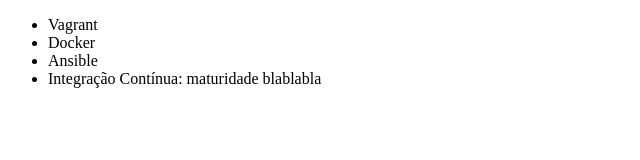
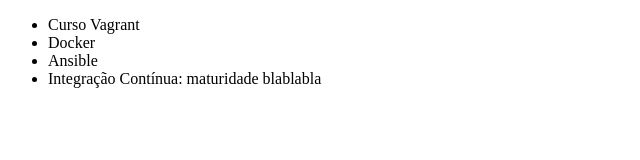
Before and after one commit to Ana-Neuber/alura-git-e-github, a plain HTML site: page index.html in a window 1280 px wide. Shown: the full height of the page, 0-640 px from the left. Drawn offline with Linux system fonts and the light colour scheme.

Commit message:
fix: title

```diff
--- a/index.html
+++ b/index.html
@@ -2,11 +2,11 @@
 <html lang="en">
 <head>
     <meta charset="UTF-8">
-    <title>Cursos da Alura</title>
+    <title>Cursos da Alura - bem vindo</title>
 </head>
 <body>
     <ul>
-        <li>Vagrant</li>
+        <li>Curso Vagrant</li>
         <li>Docker</li>
         <li>Ansible</li>
         <li>Integração Contínua: maturidade blablabla</li>
```
